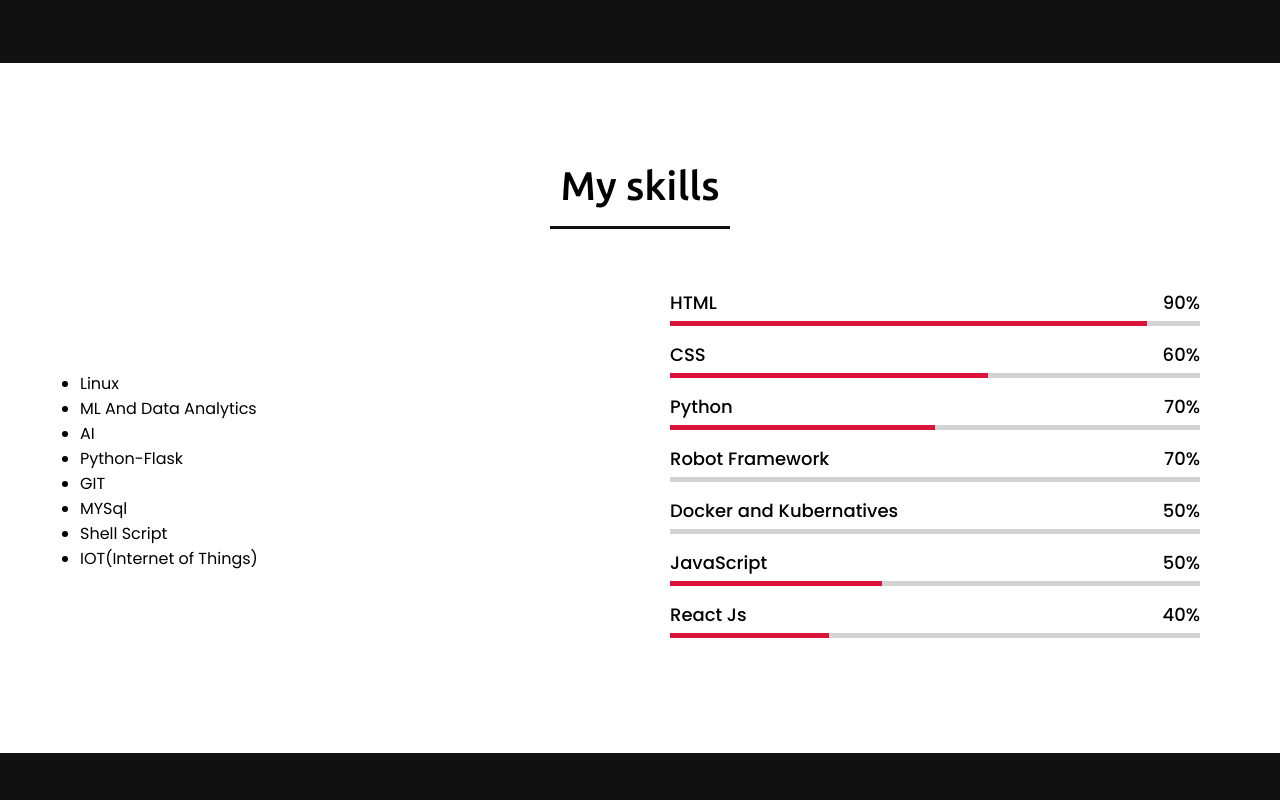
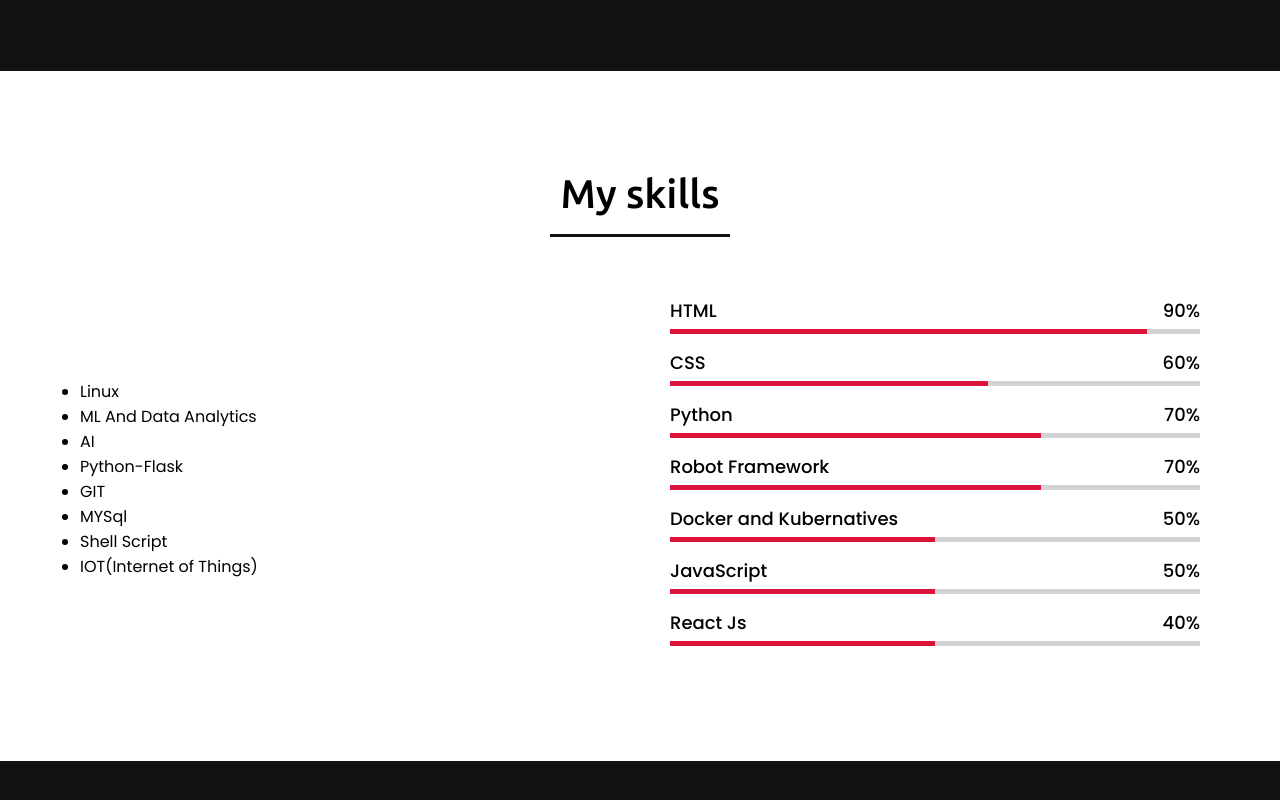
Before and after one commit to karan-sharma-2312/karanresume, a plain HTML site: page index.html in a window 1280 px wide. Shown: the part 3032-3832 px from the top of the page. Drawn offline with nearby package versions, Linux system fonts and the light colour scheme.

Commit message:
Update style.css

```diff
--- a/style.css
+++ b/style.css
@@ -222,7 +222,7 @@ section .title::after{
 .about .about-content .right p{
     text-align: justify;
 }
-.about .about-content .right a{
+.about .about-content .right button{
     display: inline-block;
     background: crimson;
     color: #fff;
@@ -234,7 +234,7 @@ section .title::after{
     border: 2px solid crimson;
     transition: all 0.3s ease;
 }
-.about .about-content .right a:hover{
+.about .about-content .right button:hover{
     color: crimson;
     background: none;
 }
@@ -407,12 +407,18 @@ section .title::after{
     width: 60%;
 }
 .skills-content .right .js::before{
-    width: 40%;
+    width: 50%;
 }
 .skills-content .right .react::before{
-    width: 30%;
+    width: 50%;
 }
 .skills-content .right .python::before{
+    width: 70%;
+}
+.skills-content .right .robot::before{
+    width: 70%;
+}
+.skills-content .right .docker::before{
     width: 50%;
 }
 
```
